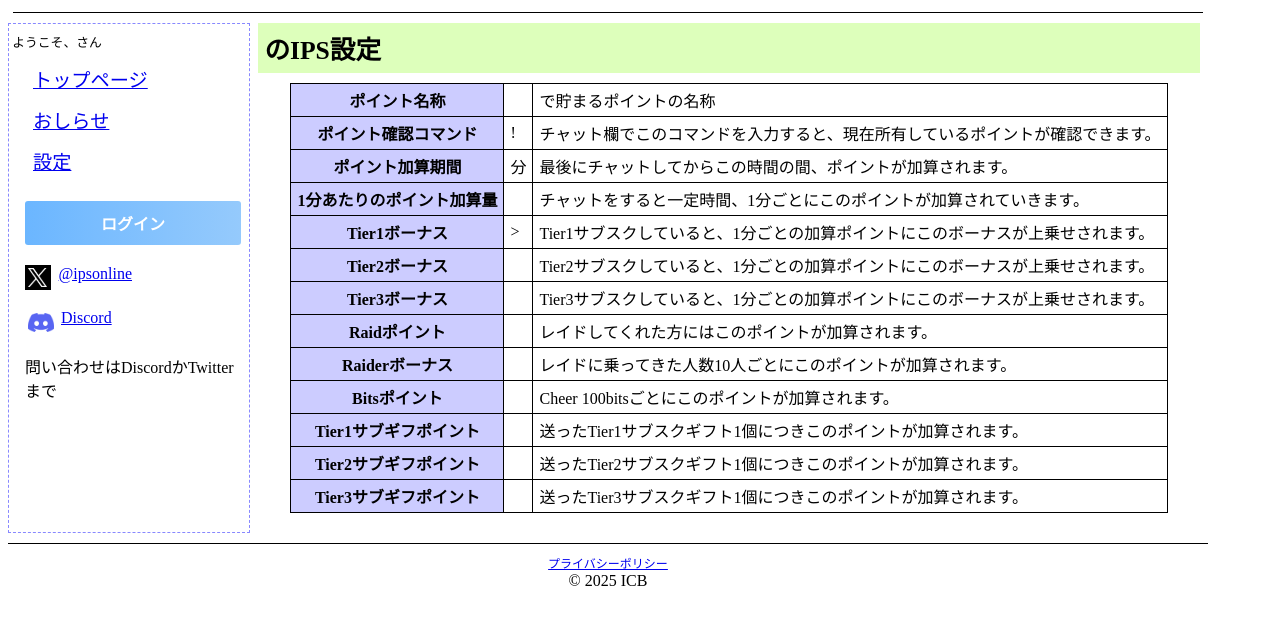
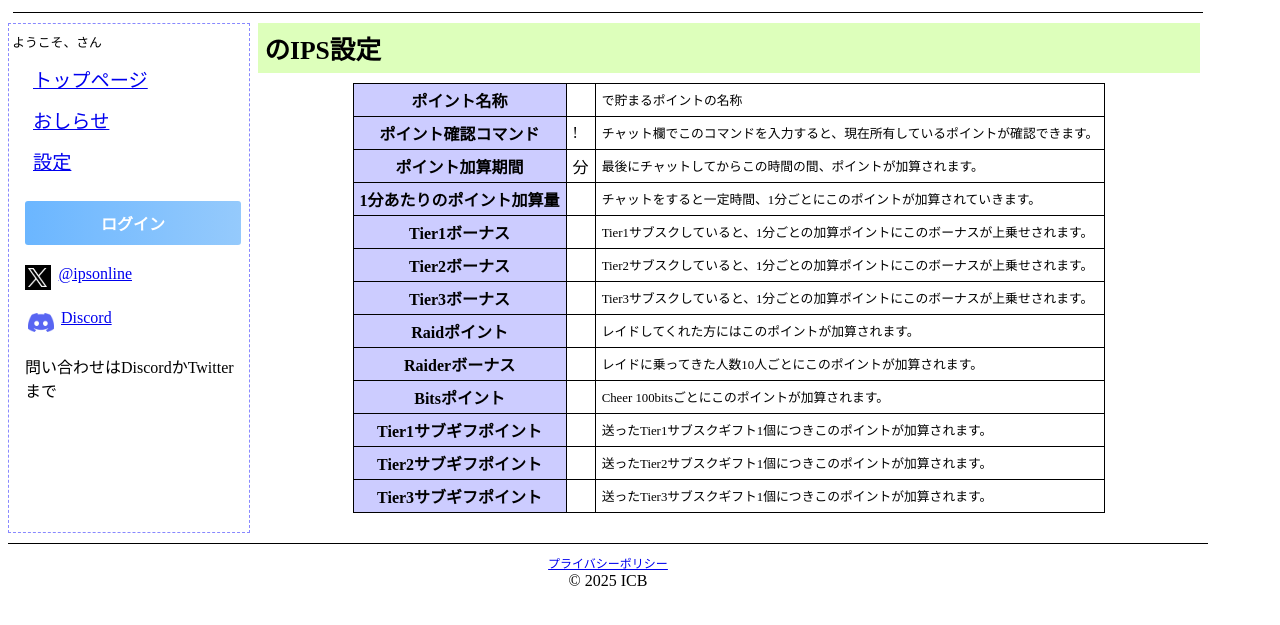
Before and after one commit to icbgames/ips-online, a PHP site: template templates/show_setting.twig in a window 1280 px wide. Shown: the top 625 px of the page. Run offline with PHP 8.4, Linux system fonts and the light colour scheme; the template is opened without the code that fills it, so the values that code supplies are empty; some libraries are stand-ins or nearby versions; some web fonts are replaced.

Commit message:
modify ui

```diff
--- a/public/css/ips.css
+++ b/public/css/ips.css
@@ -188,14 +188,6 @@ p {
 
 .ips__menu-item a {
   font-size: 1.2rem;
-}
-
-.ips__txt-center {
-  text-align: center;
-}
-
-.ips__txt-right {
-  text-align: right;
 }
 
 .ips__error {
@@ -690,3 +682,15 @@ ul.ips__channelpoint-register-list li p {
 .ips__size-30em {
   width: 30em;
 }
+
+.ips__txt-center {
+  text-align: center;
+}
+
+.ips__txt-right {
+  text-align: right;
+}
+
+.ips__txt-small {
+  font-size: calc(var(--font-size) * 0.8);
+}
--- a/templates/show_setting.twig
+++ b/templates/show_setting.twig
@@ -14,67 +14,67 @@
       <tr>
         <th>ポイント名称</th>
         <td>{{ settings.name }}</td>
-        <td>{{ channel }} で貯まるポイントの名称</td>
+        <td class="ips__txt-small">{{ channel }} で貯まるポイントの名称</td>
       </tr>
       <tr>
         <th>ポイント確認コマンド</th>
         <td>!{{ settings.command }}</td>
-        <td>チャット欄でこのコマンドを入力すると、現在所有しているポイントが確認できます。</td>
+        <td class="ips__txt-small">チャット欄でこのコマンドを入力すると、現在所有しているポイントが確認できます。</td>
       </tr>
       <tr>
         <th>ポイント加算期間</th>
         <td class="ips__txt-right">{{ settings.period }}分</td>
-        <td>最後にチャットしてからこの時間の間、ポイントが加算されます。</td>
+        <td class="ips__txt-small">最後にチャットしてからこの時間の間、ポイントが加算されます。</td>
       </tr>
       <tr>
         <th>1分あたりのポイント加算量</th>
         <td class="ips__txt-right">{{ settings.addition }} {{ settings.unit }}</td>
-        <td>チャットをすると一定時間、1分ごとにこのポイントが加算されていきます。</td>
+        <td class="ips__txt-small">チャットをすると一定時間、1分ごとにこのポイントが加算されていきます。</td>
       </tr>
       <tr>
         <th>Tier1ボーナス</th>
-        <td class="ips__txt-right">>{{ settings.addition_t1 }} {{ settings.unit }}</td>
-        <td>Tier1サブスクしていると、1分ごとの加算ポイントにこのボーナスが上乗せされます。</td>
+        <td class="ips__txt-right">{{ settings.addition_t1 }} {{ settings.unit }}</td>
+        <td class="ips__txt-small">Tier1サブスクしていると、1分ごとの加算ポイントにこのボーナスが上乗せされます。</td>
       </tr>
       <tr>
         <th>Tier2ボーナス</th>
         <td class="ips__txt-right">{{ settings.addition_t2 }} {{ settings.unit }}</td>
-        <td>Tier2サブスクしていると、1分ごとの加算ポイントにこのボーナスが上乗せされます。</td>
+        <td class="ips__txt-small">Tier2サブスクしていると、1分ごとの加算ポイントにこのボーナスが上乗せされます。</td>
       </tr>
       <tr>
         <th>Tier3ボーナス</th>
         <td class="ips__txt-right">{{ settings.addition_t3 }} {{ settings.unit }}</td>
-        <td>Tier3サブスクしていると、1分ごとの加算ポイントにこのボーナスが上乗せされます。</td>
+        <td class="ips__txt-small">Tier3サブスクしていると、1分ごとの加算ポイントにこのボーナスが上乗せされます。</td>
       </tr>
       <tr>
         <th>Raidポイント</th>
         <td class="ips__txt-right">{{ settings.raid }} {{ settings.unit }}</td>
-        <td>レイドしてくれた方にはこのポイントが加算されます。</td>
+        <td class="ips__txt-small">レイドしてくれた方にはこのポイントが加算されます。</td>
       </tr>
       <tr>
         <th>Raiderボーナス</th>
         <td class="ips__txt-right">{{ settings.raid_bonus }} {{ settings.unit }}</td>
-        <td>レイドに乗ってきた人数10人ごとにこのポイントが加算されます。</td>
+        <td class="ips__txt-small">レイドに乗ってきた人数10人ごとにこのポイントが加算されます。</td>
       </tr>
       <tr>
         <th>Bitsポイント</th>
         <td class="ips__txt-right">{{ settings.bits100 }} {{ settings.unit }}</td>
-        <td>Cheer 100bitsごとにこのポイントが加算されます。</td>
+        <td class="ips__txt-small">Cheer 100bitsごとにこのポイントが加算されます。</td>
       </tr>
       <tr>
         <th>Tier1サブギフポイント</th>
         <td class="ips__txt-right">{{ settings.gift_t1 }} {{ settings.unit }}</td>
-        <td>送ったTier1サブスクギフト1個につきこのポイントが加算されます。</td>
+        <td class="ips__txt-small">送ったTier1サブスクギフト1個につきこのポイントが加算されます。</td>
       </tr>
       <tr>
         <th>Tier2サブギフポイント</th>
         <td class="ips__txt-right">{{ settings.gift_t2 }} {{ settings.unit }}</td>
-        <td>送ったTier2サブスクギフト1個につきこのポイントが加算されます。</td>
+        <td class="ips__txt-small">送ったTier2サブスクギフト1個につきこのポイントが加算されます。</td>
       </tr>
       <tr>
         <th>Tier3サブギフポイント</th>
         <td class="ips__txt-right">{{ settings.gift_t3 }} {{ settings.unit }}</td>
-        <td>送ったTier3サブスクギフト1個につきこのポイントが加算されます。</td>
+        <td class="ips__txt-small">送ったTier3サブスクギフト1個につきこのポイントが加算されます。</td>
       </tr>
     </table>
   {% endif %}
```
